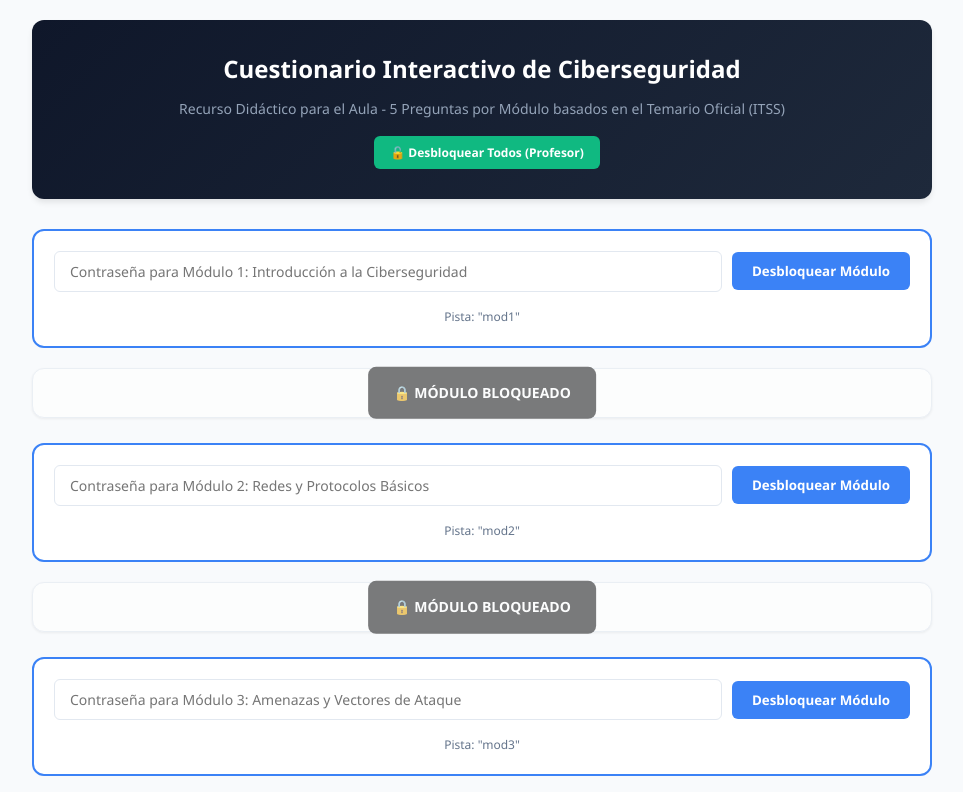
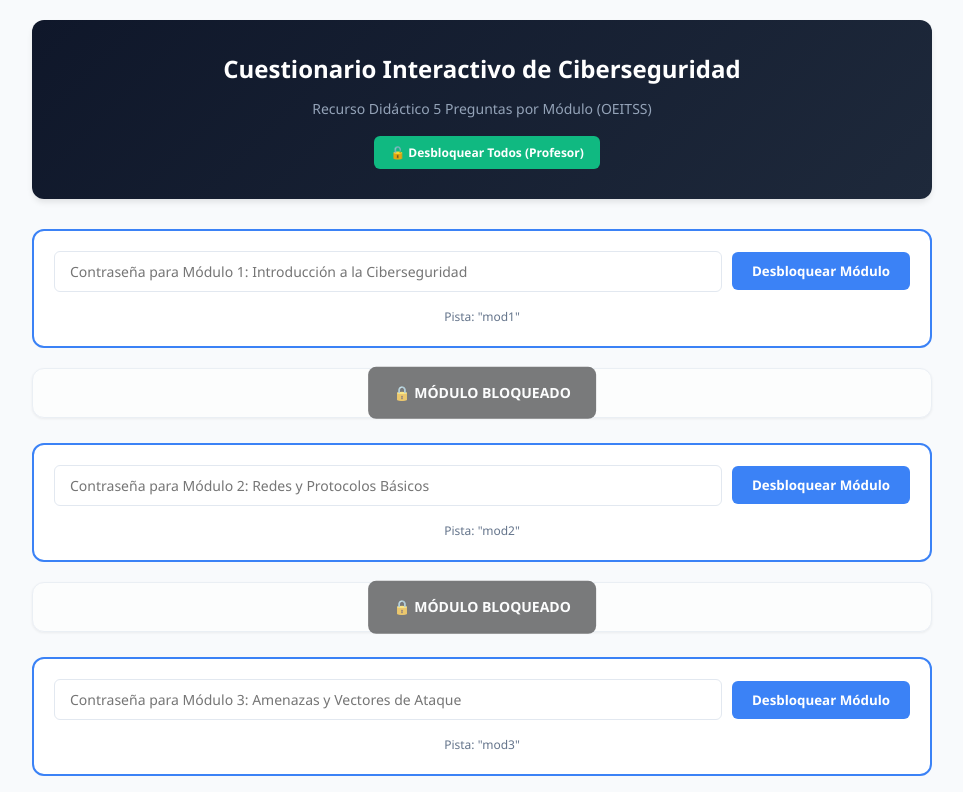
Before and after one commit to neton-oeitss/curso-ciberseguridad, a plain HTML site: page index.html in a window 1280 px wide. Shown: the top 792 px of the page, without its empty margins (158-1121 px from the left). Drawn offline with Linux system fonts and the light colour scheme.

Commit message:
Update index.html

```diff
--- a/index.html
+++ b/index.html
@@ -11,7 +11,7 @@
 <div class="container">
     <header>
         <h1>Cuestionario Interactivo de Ciberseguridad</h1>
-        <p>Recurso Didáctico para el Aula - 5 Preguntas por Módulo basados en el Temario Oficial (ITSS)</p>
+        <p>Recurso Didáctico 5 Preguntas por Módulo (OEITSS)</p>
         <div style="margin-top: 15px;">
             <button class="unlock-all-btn" onclick="unlockAllModules()">🔓 Desbloquear Todos (Profesor)</button>
         </div>
```
